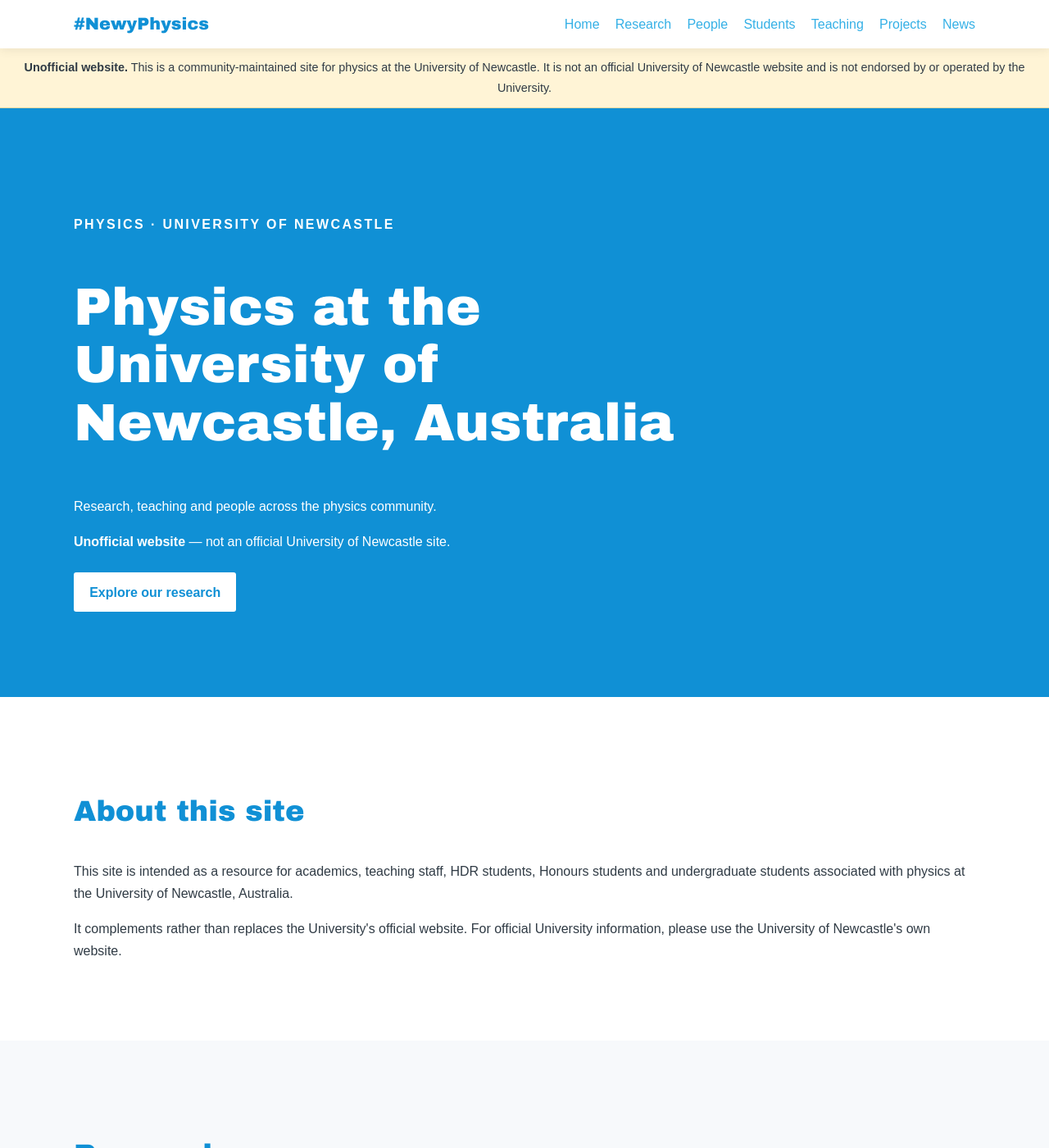
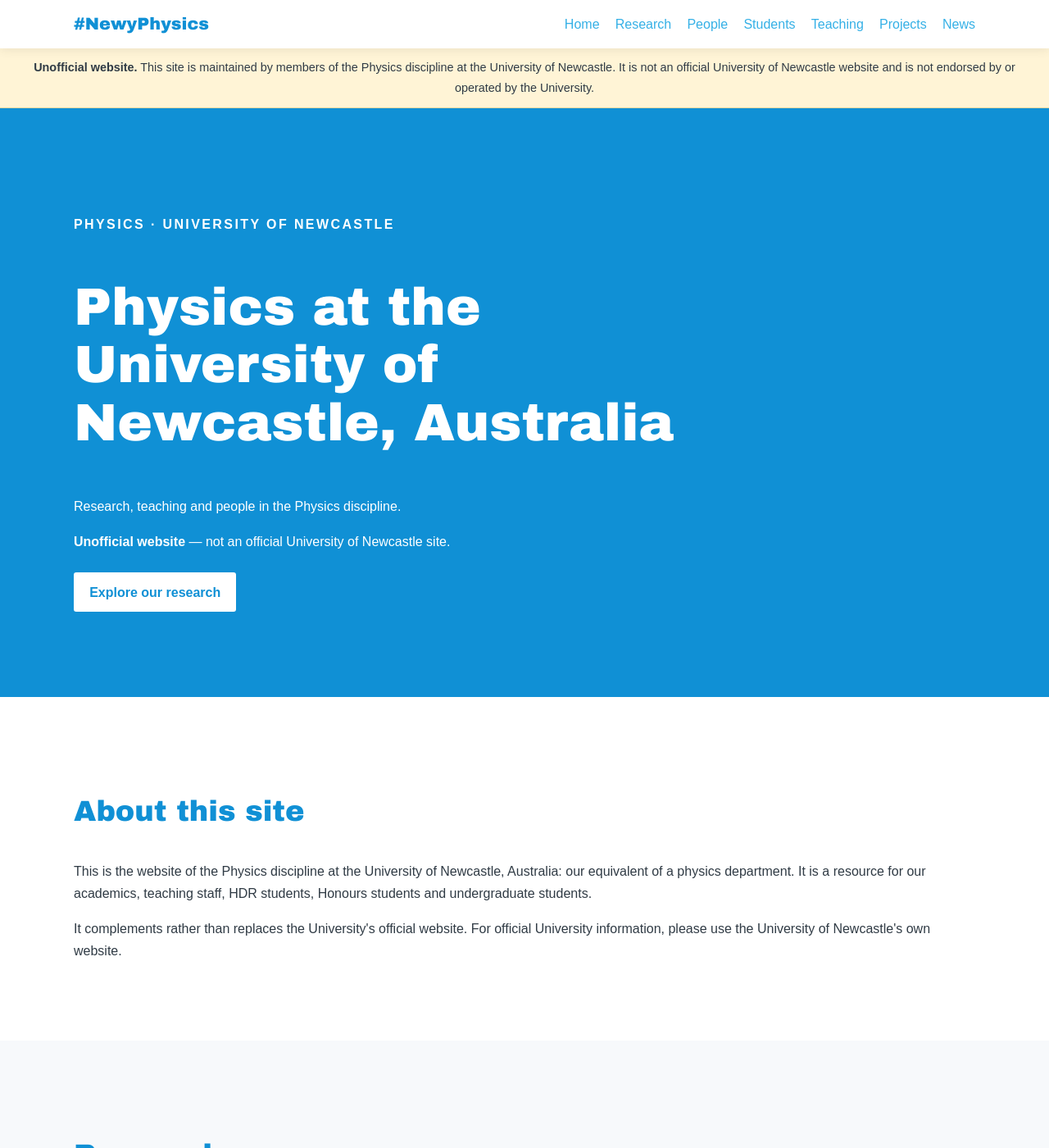
Before and after one commit to NewyPhysics/unofficial_homepage, a Jekyll site: the page built from index.html, in a window 1280 px wide and 1400 px high. Shown: the whole window at 82% size. Built offline with Jekyll 4.4.1, drawn with Linux system fonts in a browser that asks for light colours; some of the changed text lies outside the part shown.

Commit message:
Describe the site as the Physics discipline's website rather than a community site
Co-Authored-By: Claude Opus 5.5 <noreply@anthropic.com>
Claude-Session: https://claude.ai/code/session_01LYcBCLwvG5rvH6dJMd99nN

```diff
--- a/_config.yml
+++ b/_config.yml
@@ -1,5 +1,5 @@
 title: "Unofficial University of Newcastle Physics"
-description: "An unofficial community website for physics research, teaching and students at the University of Newcastle."
+description: "An unofficial website for the Physics discipline at the University of Newcastle: research, teaching and students."
 url: "https://newyphysics.github.io"
 baseurl: "/unofficial_homepage"
 markdown: kramdown
--- a/_data/site.yml
+++ b/_data/site.yml
@@ -1,2 +1,2 @@
 site_status: unofficial
-site_description: "Community-maintained physics website; not an official University of Newcastle website."
+site_description: "Unofficial website for the Physics discipline; not an official University of Newcastle website."
--- a/_includes/footer.html
+++ b/_includes/footer.html
@@ -1,10 +1,10 @@
 <footer id="footer" class="footer">
   <div class="container">
     <p class="small">
-      This is an <strong>unofficial website</strong> for the physics department at the University of Newcastle, Australia.
+      This is an <strong>unofficial website</strong> for the Physics discipline at the University of Newcastle, Australia.
     </p>
     <p class="small">
-      © {{ "now" | date: "%Y" }} Physics community at the University of Newcastle.
+      © {{ "now" | date: "%Y" }} #NewyPhysics.
       <span>Designed using the Squadfree template by
         <a href="https://bootstrapmade.com/">BootstrapMade</a>.</span>
     </p>
--- a/_includes/unofficial-notice.html
+++ b/_includes/unofficial-notice.html
@@ -1,5 +1,5 @@
 <div class="unofficial-notice">
   <strong>Unofficial website.</strong>
-  This is a community-maintained site for physics at the University of Newcastle.
+  This site is maintained by members of the Physics discipline at the University of Newcastle.
   It is not an official University of Newcastle website and is not endorsed by or operated by the University.
 </div>
--- a/index.html
+++ b/index.html
@@ -6,7 +6,7 @@ title: Home
   <div class="container">
     <p class="eyebrow">PHYSICS · UNIVERSITY OF NEWCASTLE</p>
     <h1>Physics at the University of Newcastle, Australia</h1>
-    <p class="lead">Research, teaching and people across the physics community.</p>
+    <p class="lead">Research, teaching and people in the Physics discipline.</p>
     <p class="unofficial-inline"><strong>Unofficial website</strong> — not an official University of Newcastle site.</p>
     <a class="btn" href="#research">Explore our research</a>
   </div>
@@ -15,7 +15,7 @@ title: Home
 <section id="about" class="section">
   <div class="container">
     <h2>About this site</h2>
-    <p>This site is intended as a resource for academics, teaching staff, HDR students, Honours students and undergraduate students associated with physics at the University of Newcastle, Australia.</p>
+    <p>This is the website of the Physics discipline at the University of Newcastle, Australia: our equivalent of a physics department. It is a resource for our academics, teaching staff, HDR students, Honours students and undergraduate students.</p>
     <p>It complements rather than replaces the University's official website. For official University information, please use the University of Newcastle's own website.</p>
   </div>
 </section>
@@ -23,7 +23,7 @@ title: Home
 <section id="research" class="section alt">
   <div class="container">
     <h2>Research</h2>
-    <p class="section-intro">A broad physics community spanning fundamental, applied, computational, theoretical and observational research.</p>
+    <p class="section-intro">Research in the Physics discipline spans fundamental, applied, computational, theoretical and observational physics.</p>
     <div class="cards">
       {% for item in site.research %}
       <article class="card">
```
Also changed, not shown: README.md.
